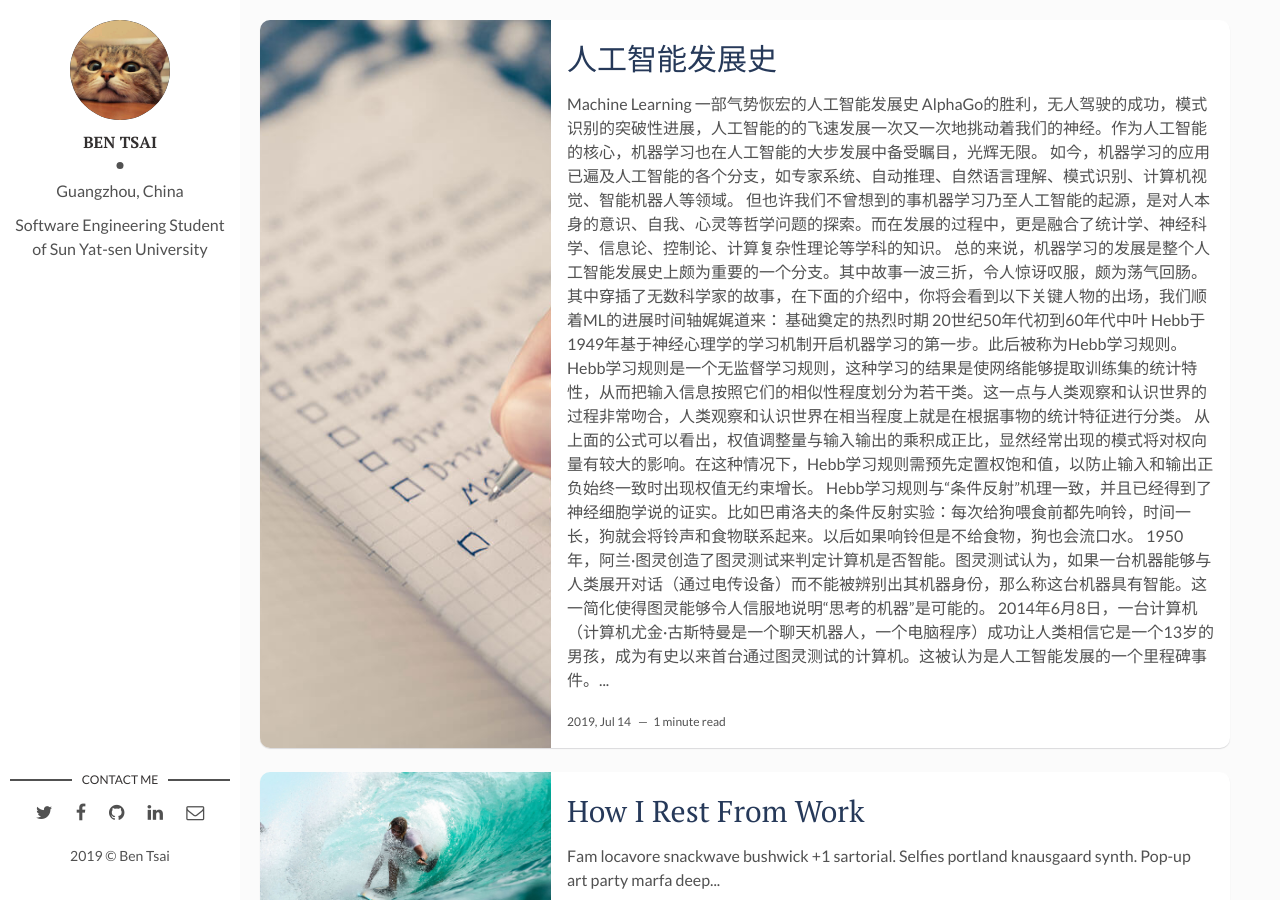
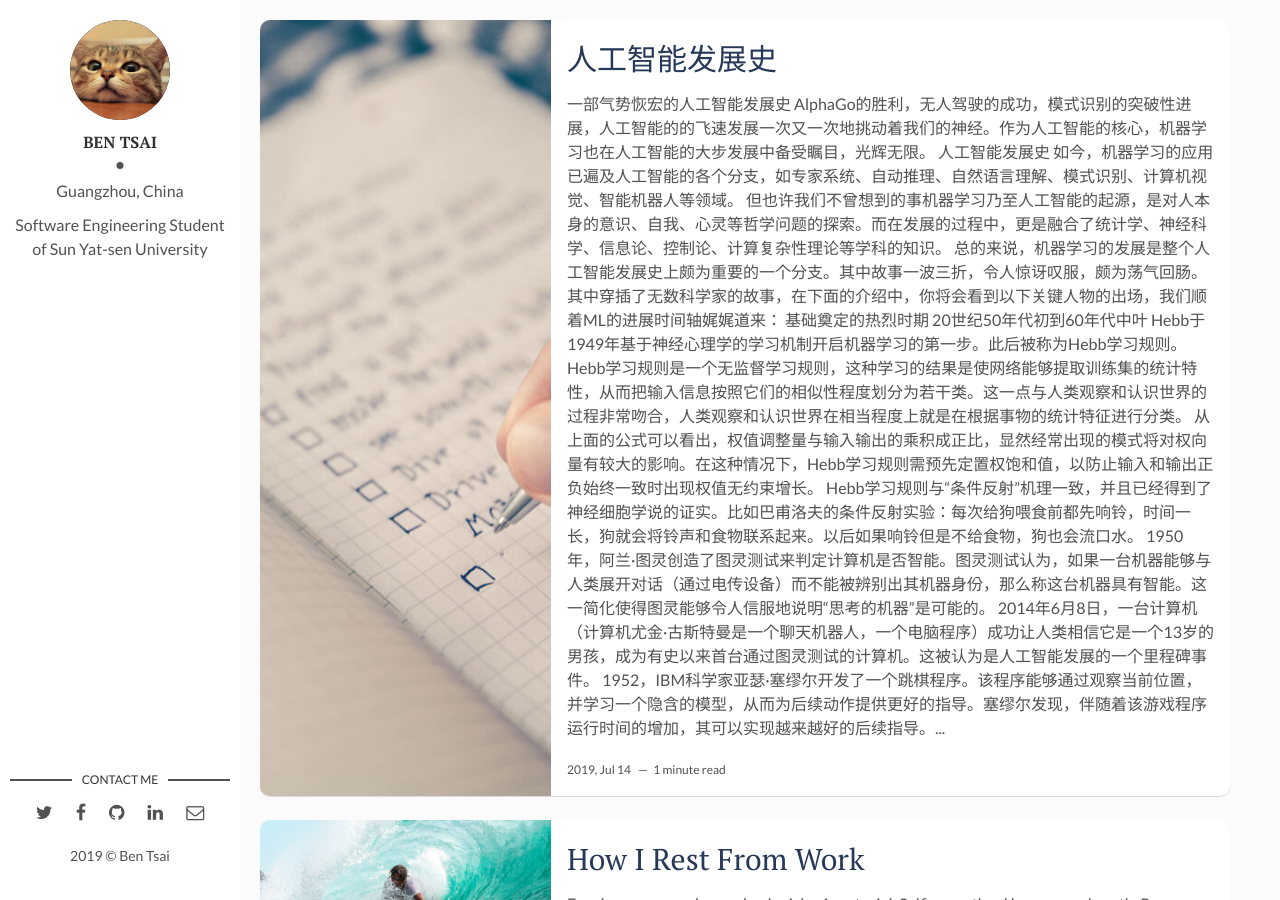
Before and after one commit to BenTsai7/BenTsai7.github.io, a Jekyll site: the page built from index.html, in a window 1280 px wide and 900 px high. Built offline with Jekyll 4.4.1, drawn with Linux system fonts in a browser that asks for light colours; the list of posts is cut into pages by our own code.

Commit message:
Update 2019-7-15-人工智能发展史.md

```diff
--- a/_posts/2019-7-15-人工智能发展史.md
+++ b/_posts/2019-7-15-人工智能发展史.md
@@ -7,7 +7,7 @@
 tags: [Productivity, Software] # add tag
 ---
 
-**Machine Learning**
+
 
 一部气势恢宏的人工智能发展史
 
@@ -15,7 +15,7 @@
 
 AlphaGo的胜利，无人驾驶的成功，模式识别的突破性进展，人工智能的的飞速发展一次又一次地挑动着我们的神经。作为人工智能的核心，机器学习也在人工智能的大步发展中备受瞩目，光辉无限。
 
-
+ **人工智能发展史**
 
 如今，机器学习的应用已遍及人工智能的各个分支，如**专家系统、自动推理、自然语言理解、模式识别、计算机视觉、智能机器人等领域。**
 
```
